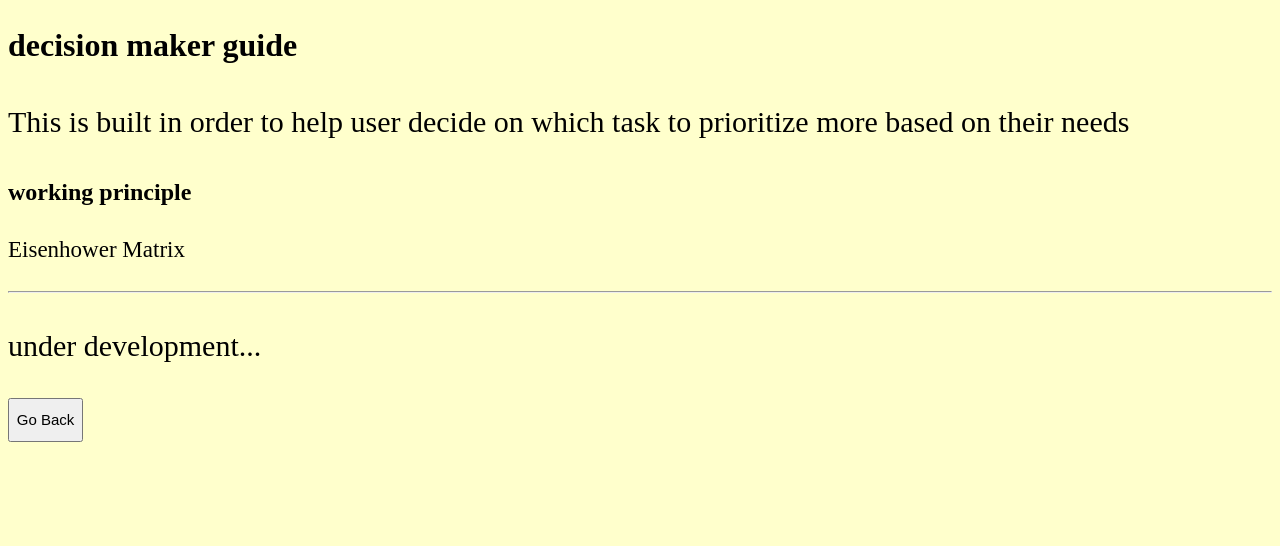
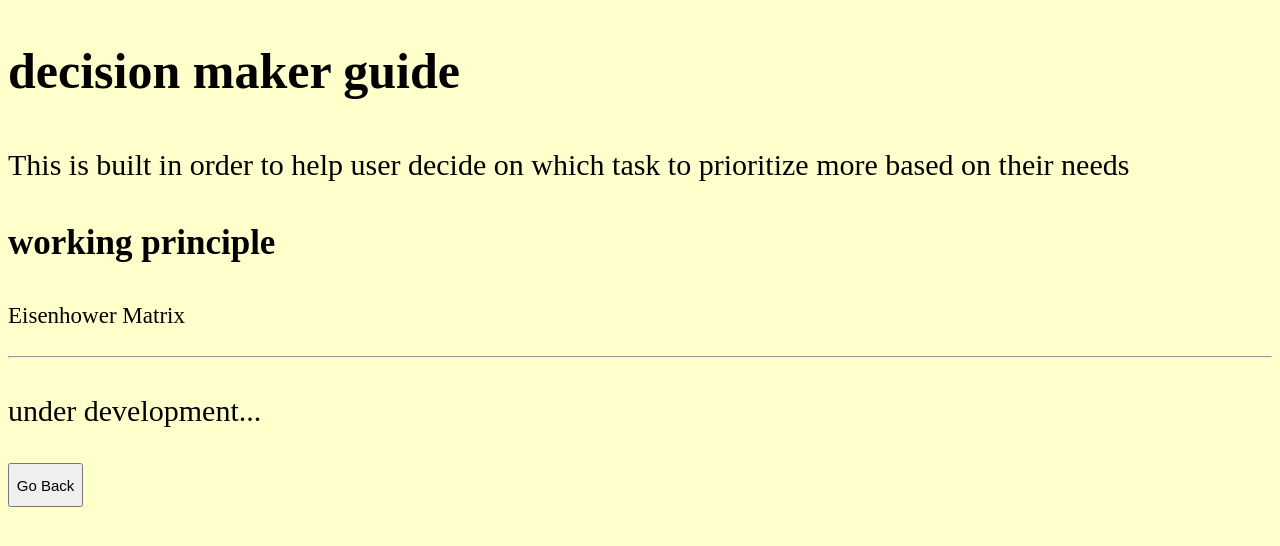
Before and after one commit to tyatti/web, a plain HTML site: page decisionmakingtool.html in a window 1280 px wide. Drawn offline with Linux system fonts and the light colour scheme.

Commit message:
inc font-size

```diff
--- a/css/style3.css
+++ b/css/style3.css
@@ -1,22 +1,24 @@
-
+html {
+    font-size: 20px;
+}
 body {
     background-color: rgb(255, 255, 204);
     color: rgb(0,0,0);
     /* try */
-    font-size: 16px;
+    font-size: 1rem;
     line-height: 1.5;
 }
 
 h1 {
-    font-size: 2em;
+    font-size: 2.5rem;
 }
 
   h2 {
-    font-size: 1.5em;
+    font-size: 1.75rem;
   }
 
   p {
-    font-size: 1em;
+    font-size: 1.25rem;
   }
 /* try */
 
```
